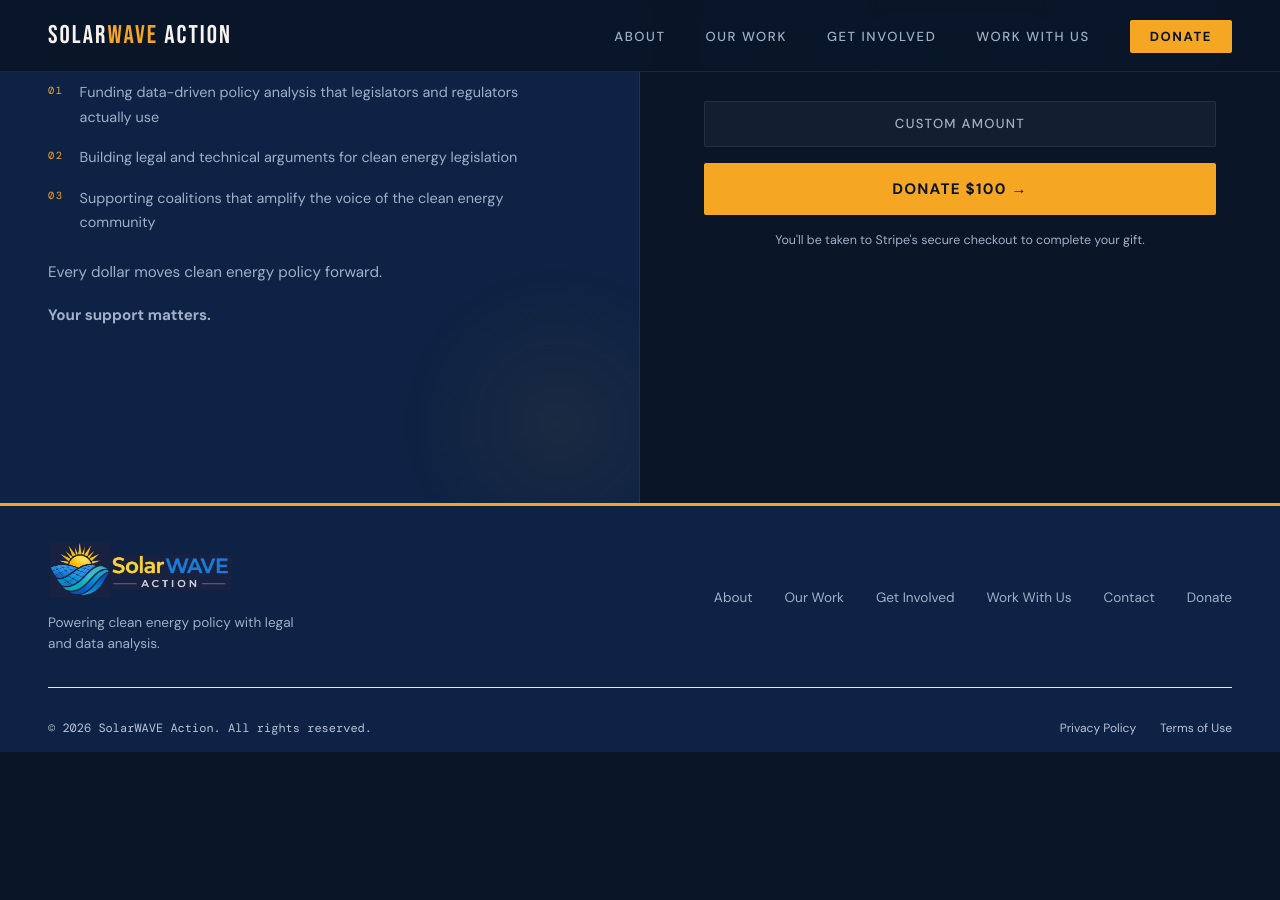
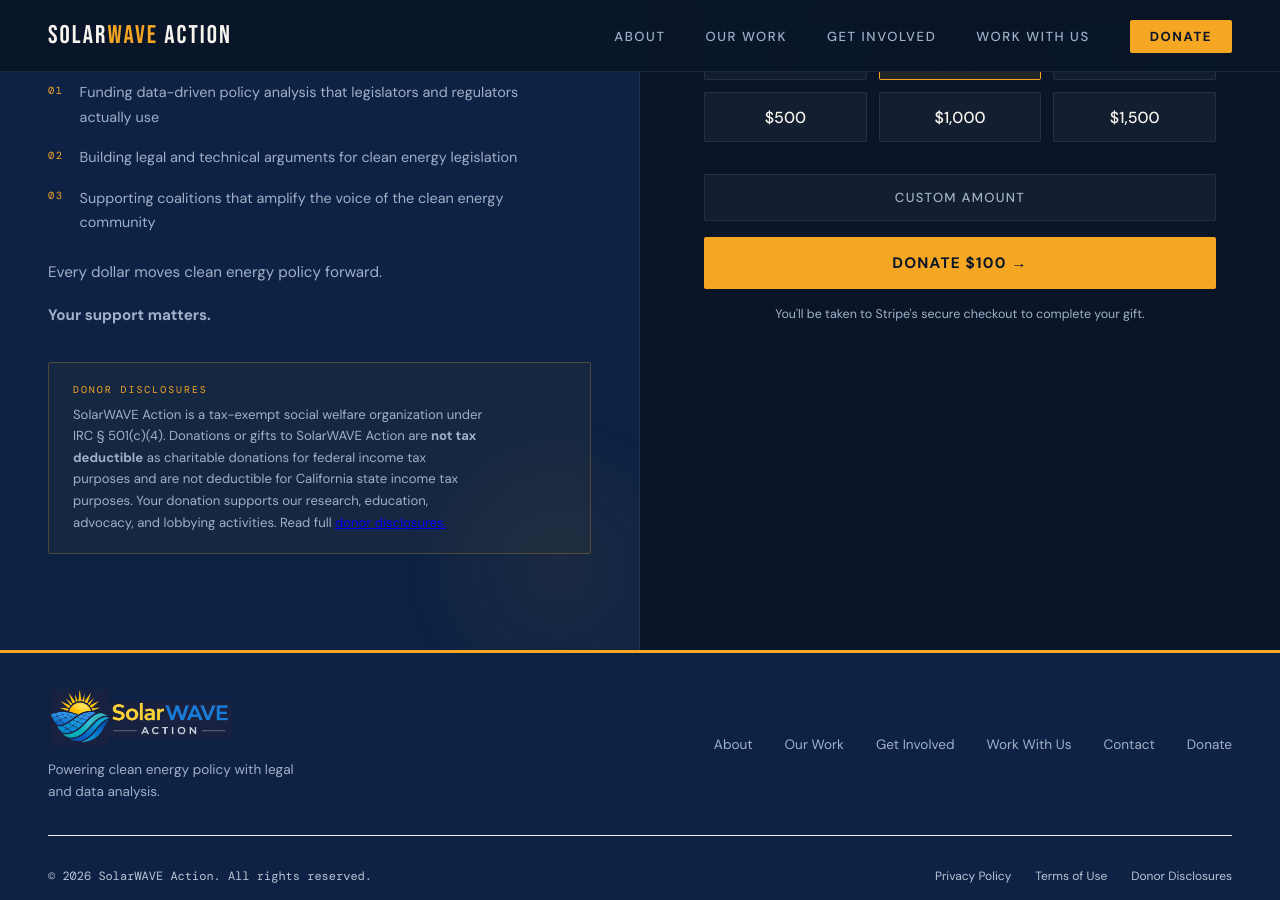
Before and after one commit to SolarWAVE-Action/solarwave-website, a Jekyll site: the page built from donate/donate.html, in a window 1280 px wide and 900 px high, scrolled down 397 px. Built offline with Jekyll 4.4.1, drawn with Linux system fonts in a browser that asks for light colours; before the commit the page ends 1149 px from its top, so only the background shows below that.

Commit message:
added donor disclosures

```diff
--- a/_includes/footer.html
+++ b/_includes/footer.html
@@ -23,6 +23,7 @@
     <div class="footer-legal">
       <a href="{{ '/privacy/' | relative_url }}">Privacy Policy</a>
       <a href="{{ '/terms/' | relative_url }}">Terms of Use</a>
+      <a href="{{ '/donors/' | relative_url }}">Donor Disclosures</a>
     </div>
   </div>
 </footer>
--- a/donate/donate.html
+++ b/donate/donate.html
@@ -253,10 +253,13 @@
         </div>
         <p>Every dollar moves clean energy policy forward. </p>
         <p><strong>Your support matters.</strong></p>
-        <!--        <div class="tax-note">-->
-<!--          <div class="tax-note-label">Tax Information</div>-->
-<!--          <p>Contributions to SolarWAVE Action 501(c)(4) are not deductible as charitable contributions for federal income tax purposes.</p>-->
-<!--        </div>-->
+        <div class="tax-note">
+          <div class="tax-note-label">Donor Disclosures</div>
+          <p>SolarWAVE Action is a tax-exempt social welfare organization under IRC § 501(c)(4). Donations or
+            gifts to SolarWAVE Action are <strong>not tax deductible</strong> as charitable donations for federal income tax
+purposes and are not deductible for California state income tax purposes. Your donation supports
+our research, education, advocacy, and lobbying activities. Read full <a href="{{ '/donors/' | relative_url }}" class="btn-primary">donor disclosures.</a></p>
+        </div>
       </div>
     </div>
 
--- /dev/null
+++ b/donors/donors.html
@@ -0,0 +1,209 @@
+---
+title: "Donor Disclosures — SolarWAVE Action"
+layout: default
+permalink: /donors/
+---
+<style>/* ─── PAGE HERO ─── */
+    .page-hero {
+      padding: 10rem 3rem 5rem;
+      max-width: 1200px; margin: 0 auto;
+      position: relative;
+    }
+    .page-hero::after {
+      content: '';
+      position: absolute; bottom: 0; left: 3rem; right: 3rem;
+      height: 1px; background: var(--border);
+    }
+
+    .eyebrow {
+      font-family: 'DM Mono', monospace;
+      font-size: 0.72rem; letter-spacing: 0.2em;
+      text-transform: uppercase; color: var(--accent);
+      margin-bottom: 1.5rem;
+      display: flex; align-items: center; gap: 0.75rem;
+    }
+    .eyebrow::before {
+      content: ''; display: inline-block;
+      width: 2rem; height: 1px; background: var(--accent);
+    }
+
+    .page-hero h1 {
+      font-family: 'Bebas Neue', sans-serif;
+      font-size: clamp(3rem, 6vw, 5rem);
+      line-height: 0.95; letter-spacing: 0.02em;
+      color: var(--white);
+      margin-bottom: 1rem;
+    }
+
+    .page-hero .last-updated {
+      font-family: 'DM Mono', monospace;
+      font-size: 0.7rem; letter-spacing: 0.15em; text-transform: uppercase;
+      color: var(--muted);
+    }
+
+    /* ─── CONTENT ─── */
+    .donors-body {
+      max-width: 760px;
+      margin: 0 auto;
+      padding: 5rem 3rem 8rem;
+    }
+
+    .donors-body h2 {
+      font-family: 'Bebas Neue', sans-serif;
+      font-size: 1.8rem; letter-spacing: 0.05em;
+      color: var(--white);
+      margin-top: 3rem; margin-bottom: 0.75rem;
+    }
+
+    .donors-body h2:first-child { margin-top: 0; }
+
+    .donors-body p {
+      font-size: 0.95rem; line-height: 1.85;
+      color: var(--muted);
+      margin-bottom: 1rem;
+    }
+
+    .donors-body h3 {
+      font-family: 'DM Mono', monospace;
+      font-size: 0.75rem; letter-spacing: 0.15em; text-transform: uppercase;
+      color: var(--accent);
+      margin-top: 2rem; margin-bottom: 0.75rem;
+    }
+
+    .donors-body ul {
+      list-style: none; padding: 0; margin-bottom: 1rem;
+    }
+    .donors-body ul li {
+      font-size: 0.95rem; line-height: 1.85;
+      color: var(--muted);
+      padding-left: 1.25rem; margin-bottom: 0.5rem;
+      position: relative;
+    }
+    .donors-body ul li::before {
+      content: '—'; position: absolute; left: 0;
+      color: var(--sun); font-size: 0.8rem;
+    }
+
+    .donors-body strong { color: var(--white); font-weight: 500; }
+    .donors-body a { color: var(--accent); text-decoration: none; }
+    .donors-body a:hover { color: var(--sun); }
+
+    .donors-body .contact-block {
+      margin-top: 1rem;
+      padding: 1.25rem 1.5rem;
+      border: 1px solid var(--border);
+      border-radius: 2px;
+      font-size: 0.9rem; line-height: 1.9;
+      color: var(--muted);
+    }
+
+    /* ─── RESPONSIVE ─── */
+    @media (max-width: 900px) {
+      .page-hero { padding: 8rem 1.5rem 4rem; }
+      .page-hero::after { left: 1.5rem; right: 1.5rem; }
+      .donors-body { padding: 4rem 1.5rem 6rem; }
+    }
+</style>
+
+<div class="page-hero">
+  <div class="eyebrow">Legal</div>
+  <h1>Donor Disclosures</h1>
+  <div class="last-updated">Last updated: May 15, 2026</div>
+</div>
+
+<div class="donors-body">
+  <h2>1. About SolarWAVE Action</h2>
+
+  <p>SolarWAVE Action is a nonprofit social welfare organization incorporated in the State of California
+and exempt from federal income tax under Section 501(c)(4) of the Internal Revenue Code. Our
+Employer Identification Number is 41-3790324. Our principal address is 2222 East Cliff Drive,
+Suite 220 Santa Cruz, CA 95062. We are registered with the California Attorney General&#39;s Registry
+of Charities and Fundraisers, Registration No. CT-250326C19-9647C985-AEB5-434E-A9AB-
+37A5B2DA90EF.</p>
+
+  <h2>2. Tax Treatment of Donations</h2>
+
+  <p>Donations or gifts to SolarWAVE Action are not tax deductible as charitable donations for federal
+income tax purposes. Donations are also not deductible for California state income tax purposes.</p>
+
+  <p>For donors who are businesses or self-employed individuals, donations may be partially deductible
+as ordinary and necessary business expenses under IRC § 162, except to the extent the contribution
+is used for lobbying or political activities. Under IRC § 162(e), the portion of dues or donations
+attributable to lobbying expenditures is not deductible as a business expense. SolarWAVE Action
+will provide, on year-end acknowledgments and upon request, the percentage of donations
+allocable to lobbying activities for the relevant period.</p>
+
+  <h2>3. Permitted Uses of Donations; Advocacy and Lobbying</h2>
+
+  <p>You acknowledge and agree that SolarWAVE Action may use donations, in SolarWAVE Action&#39;s
+discretion and consistent with applicable law, to support SolarWAVE Action&#39;s mission and
+activities, including research, education, advocacy, and lobbying, and that a substantial part of
+SolarWAVE Action&#39;s activities may consist of carrying on propaganda or otherwise attempting to
+influence legislation, consistent with SolarWAVE Action&#39;s status under Section 501(c)(4). You
+further acknowledge that SolarWAVE Action&#39;s activities may include public communications and
+other lawful efforts to influence legislation and public policy. As a reminder, SolarWAVE Action&#39;s
+mission includes: (a) research, data analysis, and publication of reports addressing the social,
+economic, and environmental impacts of distributed solar energy; (b) public education and
+communications regarding energy policy, distributed energy resources, and clean energy systems;
+(c) advocacy directed at policymakers, regulators, and the public; and (d) lobbying activities,
+including efforts to influence federal, state, and local legislation. A material portion of donations
+may be used for lobbying activities.</p>
+
+  <h2>4. Refund and Cancellation Policy</h2>
+
+  <p>Donations to SolarWAVE Action are generally non-refundable. Donors who believe a contribution
+was made in error should contact us at <a href="mailto:communications@solarwaveaction.org">communications@solarwaveaction.org</a> within 30 days of
+the transaction. SolarWAVE Action will review refund requests on a case-by-case basis and reserves
+the right to grant or deny refunds in its sole discretion, subject to applicable law.</p>
+
+  <h2>5. Recurring Donations</h2>
+
+  <p>If you elect to make a recurring contribution, your selected payment method will be charged on the
+schedule disclosed at the time of your gift (for example, monthly or annually) until you cancel. You
+may cancel a recurring contribution at any time by contacting
+<a href="mailto:communications@solarwaveaction.org">communications@solarwaveaction.org</a> or by following the cancellation instructions in your
+donation confirmation email. Cancellation will be effective for billing cycles following our receipt of
+your request. This recurring authorization is provided in accordance with the California Automatic
+Renewal Law (Business &amp; Professions Code § 17602).</p>
+
+  <h2>6. Payment Processing and Donor Information</h2>
+
+  <p>Donations are processed by Stripe, and your payment information is transmitted directly to the
+processor in encrypted form. SolarWAVE Action does not store full payment card numbers.
+Information you provide in connection with a contribution is handled in accordance with our
+Privacy Policy.</p>
+
+  <h2>7. Contact and Regulatory Information</h2>
+
+  <p>Questions about your contribution may be directed to SolarWAVE Action at
+<a href="mailto:communications@solarwaveaction.org">communications@solarwaveaction.org</a>. Information about charities and fundraising in California is
+available from the California Attorney General&#39;s Registry of Charities and Fundraisers at
+oag.ca.gov/charities or (916) 210-6400.</p>
+
+  <h2>8. No Tax Advice; Donor Responsibility</h2>
+
+  <p>SolarWAVE Action does not provide tax, legal, or accounting advice. You are solely responsible for
+determining the tax consequences (if any) of your contribution and for consulting your own tax
+advisor regarding your specific circumstances. Any statements on the website regarding
+SolarWAVE Action&#39;s mission, activities, or exempt status are provided for general informational
+purposes only and do not constitute advice to any donor.</p>
+
+  <h2>9. No Private Benefit</h2>
+
+  <p>Donations are made to support SolarWAVE Action&#39;s mission and are not made in exchange for
+goods or services unless expressly stated at the point of payment. No part of SolarWAVE Action&#39;s
+net earnings shall inure to the benefit of any director, officer, member, or private person, except as
+permitted by law for reasonable compensation for services rendered and reimbursement of
+expenses.</p>
+
+  <h2>10. Governing Law</h2>
+
+  <p>This Disclaimer and any dispute arising out of or relating to donations made through
+SolarWAVE Action&#39;s website shall be governed by and construed in accordance with the laws of the
+State of California, without regard to conflict-of-laws principles.</p>
+
+  <h2>11. Effective Date</h2>
+
+  <p>These disclosures were last updated on May 15, 2026. SolarWAVE Action may update these
+disclosures from time to time; the most current version will be posted at this URL.</p>
+</div>
```
